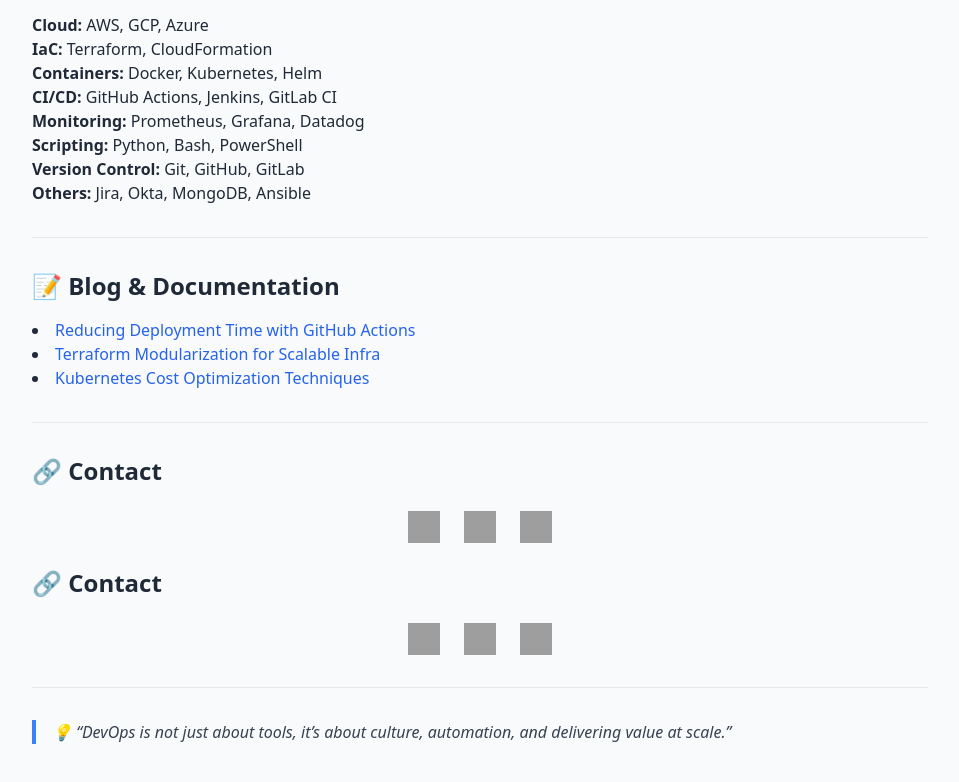
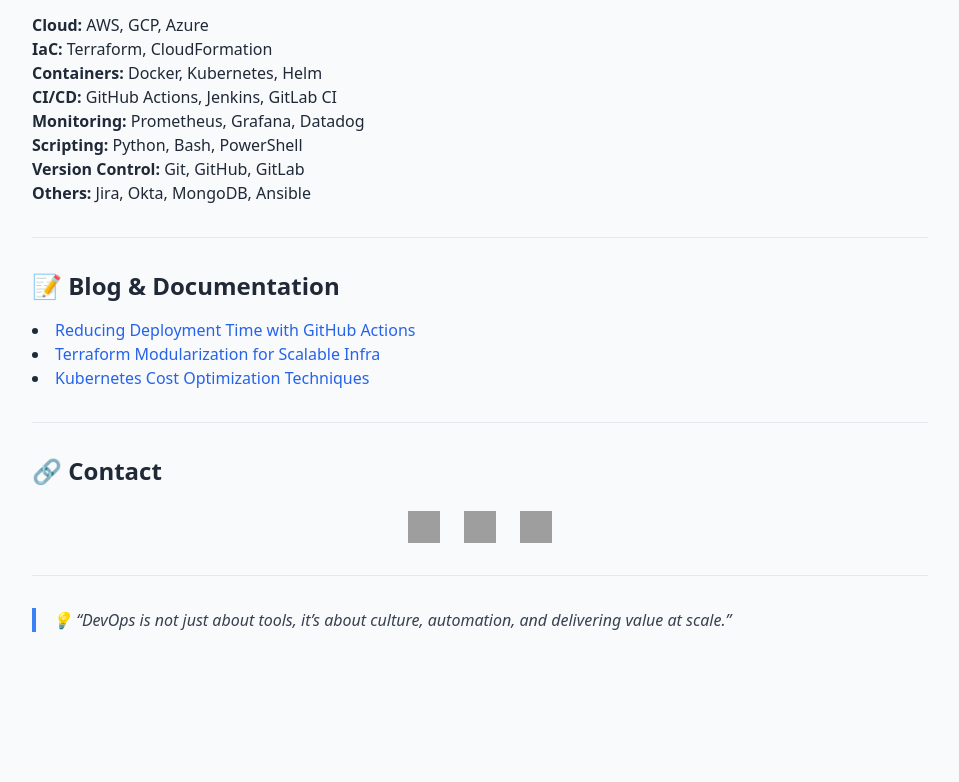
Before and after one commit to celestn1/portfolio, a plain HTML site: page index.html in a window 1280 px wide. Shown: the part 849-1631 px from the top of the page, without its empty margins (160-1119 px from the left). After the commit the page ends 1521 px from the top, so only its background shows below. Drawn offline with nearby package versions, Linux system fonts and the light colour scheme; grey boxes are pictures that could not be loaded.

Commit message:
Update index.html

```diff
--- a/index.html
+++ b/index.html
@@ -98,18 +98,6 @@
       </a>
     </div>
 
-    <h2 class="text-2xl font-semibold mb-4">🔗 Contact</h2>
-    <div class="flex justify-center space-x-6 my-6">
-      <a href="mailto:decelestn@gmail.com" class="hover:opacity-80">
-        <img src="https://img.icons8.com/color/48/gmail-new.png" alt="Email" class="w-8 h-8" />
-      </a>
-      <a href="https://www.linkedin.com/in/celestine-ntadi-736501133/" class="hover:opacity-80">
-        <img src="https://img.icons8.com/color/48/linkedin.png" alt="LinkedIn" class="w-8 h-8" />
-      </a>
-      <a href="https://github.com/celestn1" class="hover:opacity-80">
-        <img src="https://img.icons8.com/material-rounded/48/github.png" alt="GitHub" class="w-8 h-8" />
-      </a>
-    </div>
 
     <hr class="my-8" />
 
```
